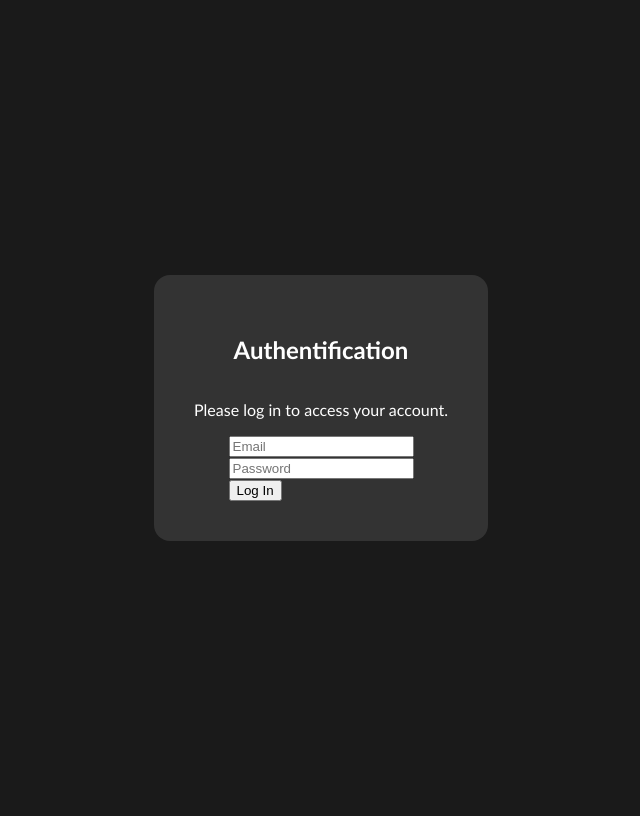
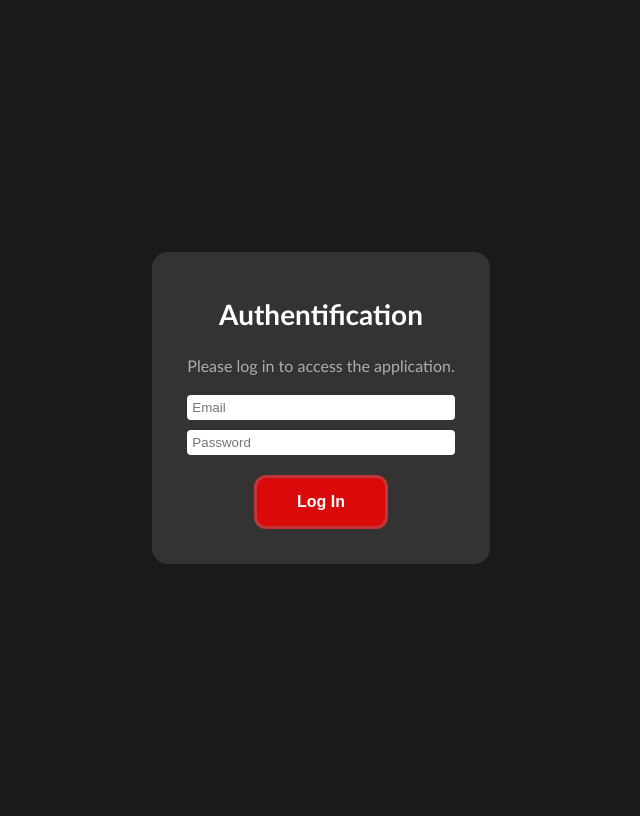
Before and after one commit to deffin05/zlagoda, a Flask app: page / in a window 1280 px wide. Shown: the whole page, without its empty margins (319-959 px from the left). Run offline with Flask 3, Linux system fonts and the light colour scheme.

Commit message:
Finished auth page setup

```diff
--- a/app/static/style.css
+++ b/app/static/style.css
@@ -1,6 +1,10 @@
 body {
     font-family: Calibri, sans-serif;
+
     background-color: #1a1a1a;
+}
+
+.auth-page {
     display: flex;
     align-items: center;
     justify-content: center;
@@ -10,14 +14,66 @@ body {
 .auth-container {
     max-width: 350px;
     border-radius: 16px;
-    padding: 40px;
+    padding: 35px;
     height: auto;
     width: auto;
+
     background-color: #333333;
     color: #ffffff;
-    align-self: center;
+
     display: flex;
     flex-direction: column;
     align-items: center;
     justify-content: center;
 }
+
+h2 {
+    margin-top: 10px;
+    margin-bottom: 10px;
+
+    font-size: 28px;
+}
+
+.auth-txt {
+    margin-top: 15px;
+    margin-bottom: 15px;
+
+    opacity: 0.6;
+}
+
+form {
+    width: 100%;
+}
+
+.form-input {
+    width: 100%;
+    padding: 5px;
+    margin: 5px 0;
+    border: none;
+    border-radius: 4px;
+}
+
+.form-subdiv {
+    display: flex;
+    align-items: center;
+    justify-content: center;
+}
+
+.log-in-btn {
+    margin-top: 15px;
+
+    padding: 15px 40px;
+    border-radius: 12px;
+    border: 3px solid #c03636;
+
+    background-color: #db0a0a;
+    color: #ffffff;
+
+    font-size: 16px;
+    font-weight: bold;
+}
+
+.log-in-btn:hover {
+    border-color: #f25656;
+    color: #ffd582;
+}
--- a/app/templates/auth.html
+++ b/app/templates/auth.html
@@ -1,19 +1,21 @@
 {% extends "base.html" %}
 
 {% block content %}
+    <div class="auth-page">
         <div class="auth-container">
             <h2>Authentification</h2>
-        <p>Please log in to access your account.</p>
+            <p class="auth-txt">Please log in to access the application.</p>
             <form>
-            <div>
-                <input type="email" placeholder="Email" required>
+                <div class="form-subdiv">
+                    <input type="email" placeholder="Email" class="form-input" required>
                 </div>
-            <div>
-                <input type="password" placeholder="Password" required>
+                <div class="form-subdiv">
+                    <input type="password" placeholder="Password" class="form-input" required>
                 </div>
-            <div>
-                <button type="submit">Log In</button>
+                <div class="form-subdiv">
+                    <button type="submit" class="log-in-btn">Log In</button>
                 </div>
             </form>
         </div>
+    </div>
 {% endblock %}
```
Lines whose indentation alone changed are shown as unchanged.
